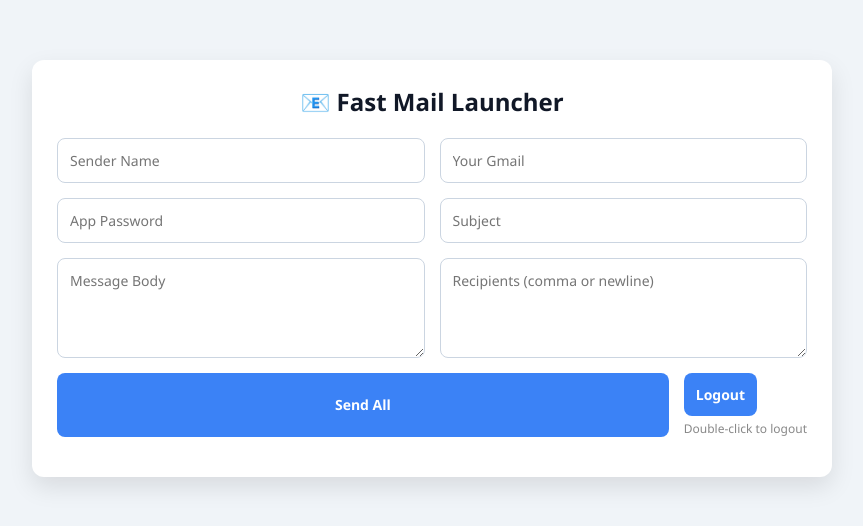
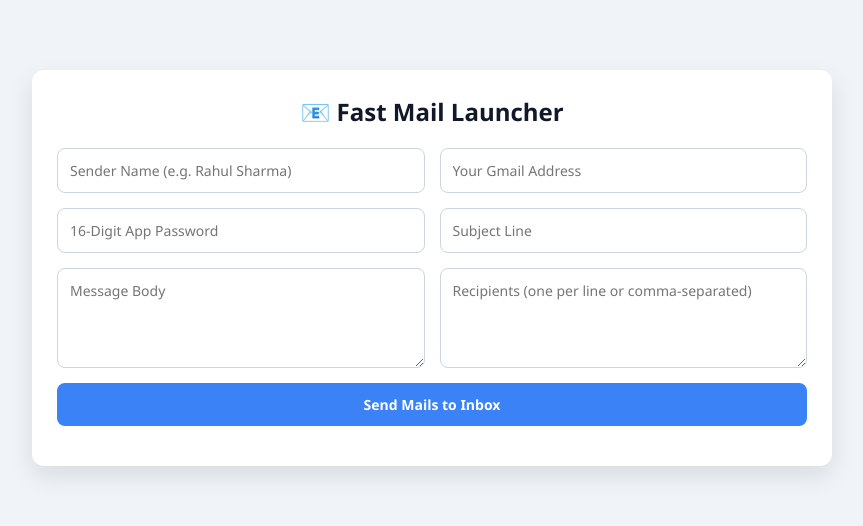
Before and after one commit to deepanshulodhi79-sudo/kosiii, a website: page public/launcher.html in a window 1280 px wide. Shown: the part 132-658 px from the top of the page, without its empty margins (208-1071 px from the left). Drawn offline with Linux system fonts and the light colour scheme.

Commit message:
Update launcher.html

```diff
--- a/public/launcher.html
+++ b/public/launcher.html
@@ -4,15 +4,6 @@
 <meta charset="UTF-8">
 <title>Fast Mail Launcher</title>
 <link rel="stylesheet" href="style.css">
-
-<style>
-  /* Optional UX hint */
-  .logout-hint {
-    font-size: 12px;
-    color: #888;
-    margin-top: 4px;
-  }
-</style>
 </head>
 
 <body>
@@ -20,56 +11,27 @@
   <h2>📧 Fast Mail Launcher</h2>
 
   <div class="grid-row">
-    <input id="senderName" placeholder="Sender Name">
-    <input id="email" placeholder="Your Gmail">
+    <input id="senderName" placeholder="Sender Name (e.g. Rahul Sharma)">
+    <input id="email" placeholder="Your Gmail Address">
   </div>
 
   <div class="grid-row">
-    <input id="pass" type="password" placeholder="App Password">
-    <input id="subject" placeholder="Subject">
+    <input id="pass" type="password" placeholder="16-Digit App Password">
+    <input id="subject" placeholder="Subject Line">
   </div>
 
   <div class="grid-row">
     <textarea id="message" placeholder="Message Body"></textarea>
-    <textarea id="recipients" placeholder="Recipients (comma or newline)"></textarea>
+    <textarea id="recipients" placeholder="Recipients (one per line or comma-separated)"></textarea>
   </div>
 
   <div class="grid-row">
-    <button id="sendBtn">Send All</button>
-
-    <!-- 🔓 DOUBLE CLICK LOGOUT BUTTON -->
-    <div>
-      <button id="logoutBtn" title="Double click to logout">Logout</button>
-      <div class="logout-hint">Double-click to logout</div>
-    </div>
+    <button id="sendBtn">Send Mails to Inbox</button>
   </div>
 
   <p id="statusMessage"></p>
 </div>
 
 <script src="script.js"></script>
-
-<script>
-/* ===============================
-   DOUBLE-CLICK LOGOUT LOGIC
-================================ */
-
-const logoutBtn = document.getElementById("logoutBtn");
-
-logoutBtn.addEventListener("dblclick", () => {
-  fetch("/logout", { method: "POST" })
-    .then(res => res.json())
-    .then(data => {
-      alert(data.message);
-      if (data.success) {
-        window.location.href = "/";
-      }
-    })
-    .catch(() => {
-      alert("Logout failed");
-    });
-});
-</script>
-
 </body>
 </html>
```
